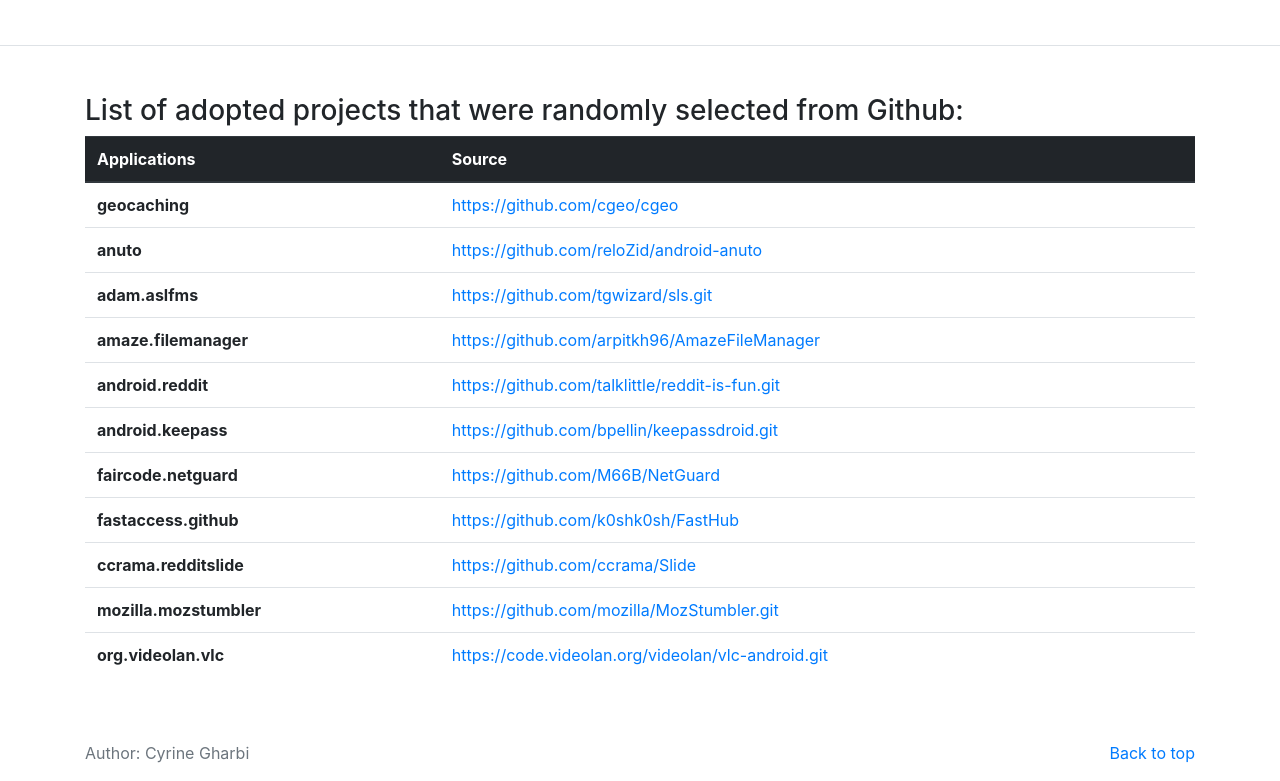
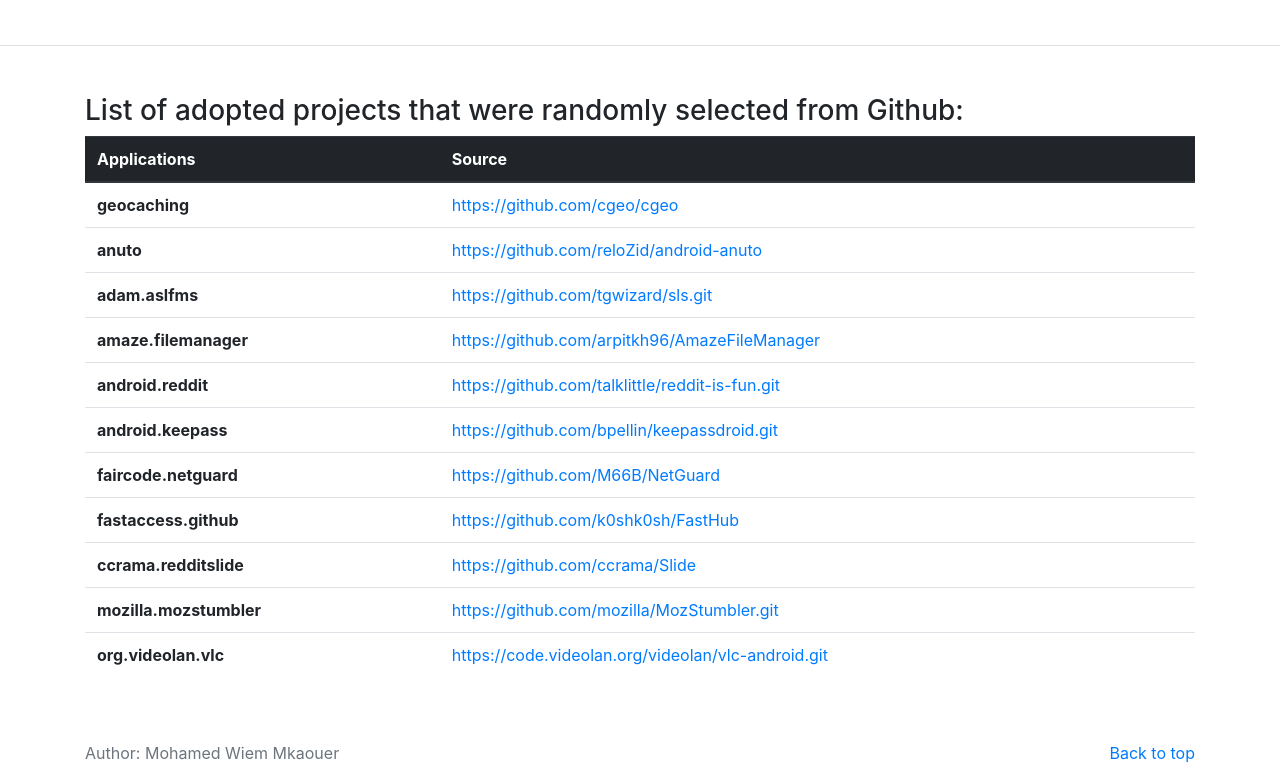
Before and after one commit to smilevo/mareva, a plain HTML site: page index.html in a window 1280 px wide. Shown: the part 1748-2529 px from the top of the page. Drawn offline with nearby package versions, Linux system fonts and the light colour scheme.

Commit message:
Minor updates

```diff
--- a/index.html
+++ b/index.html
@@ -113,7 +113,7 @@
               <p class="float-right">
                 <a href="#">Back to top</a>
               </p>
-              <p>Author: Cyrine Gharbi</p>
+              <p>Author: Mohamed Wiem Mkaouer</p>
             </div>
           </footer>
         <script src="https://code.jquery.com/jquery-3.3.1.slim.min.js" integrity="sha384-q8i/X+965DzO0rT7abK41JStQIAqVgRVzpbzo5smXKp4YfRvH+8abtTE1Pi6jizo" crossorigin="anonymous"></script>
```
